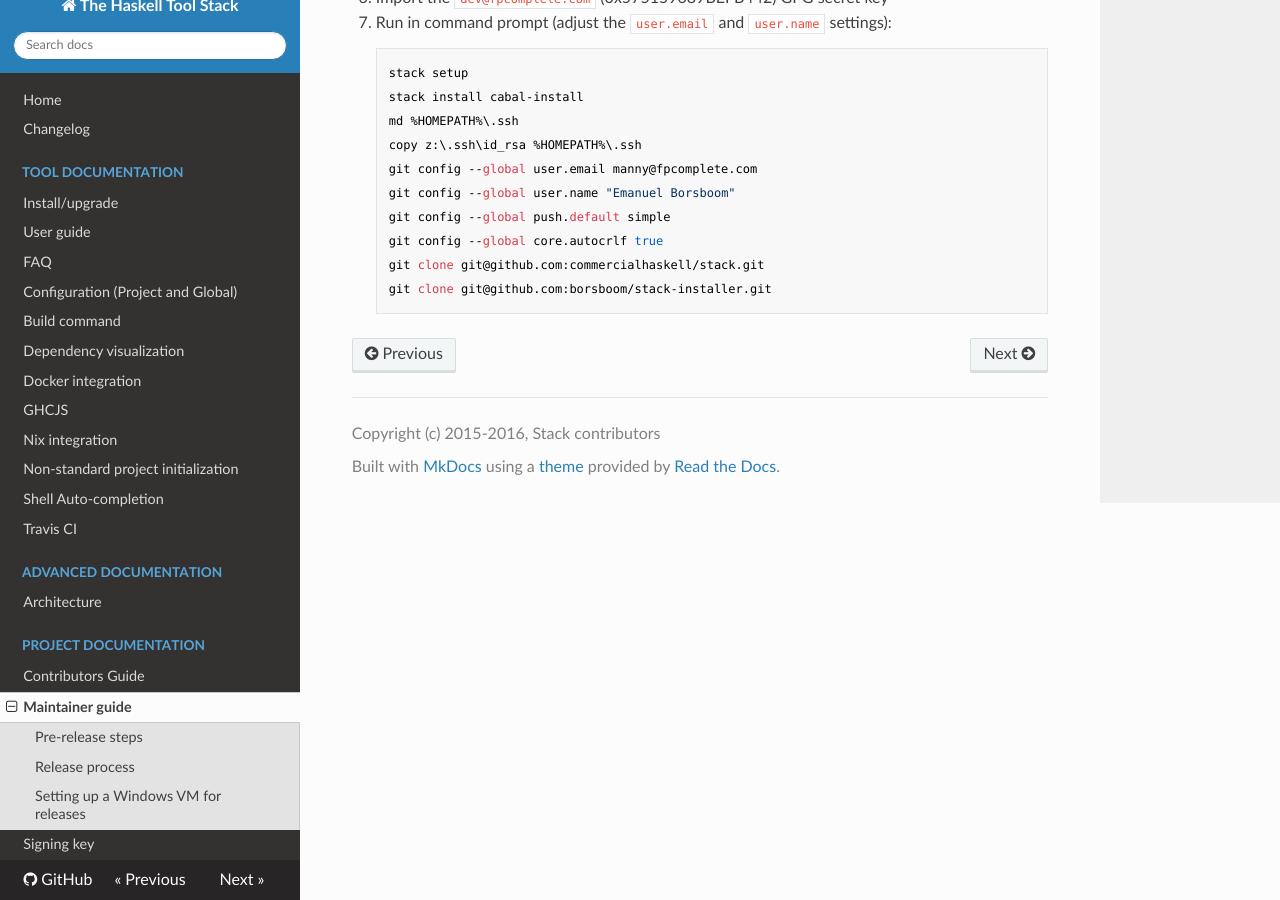
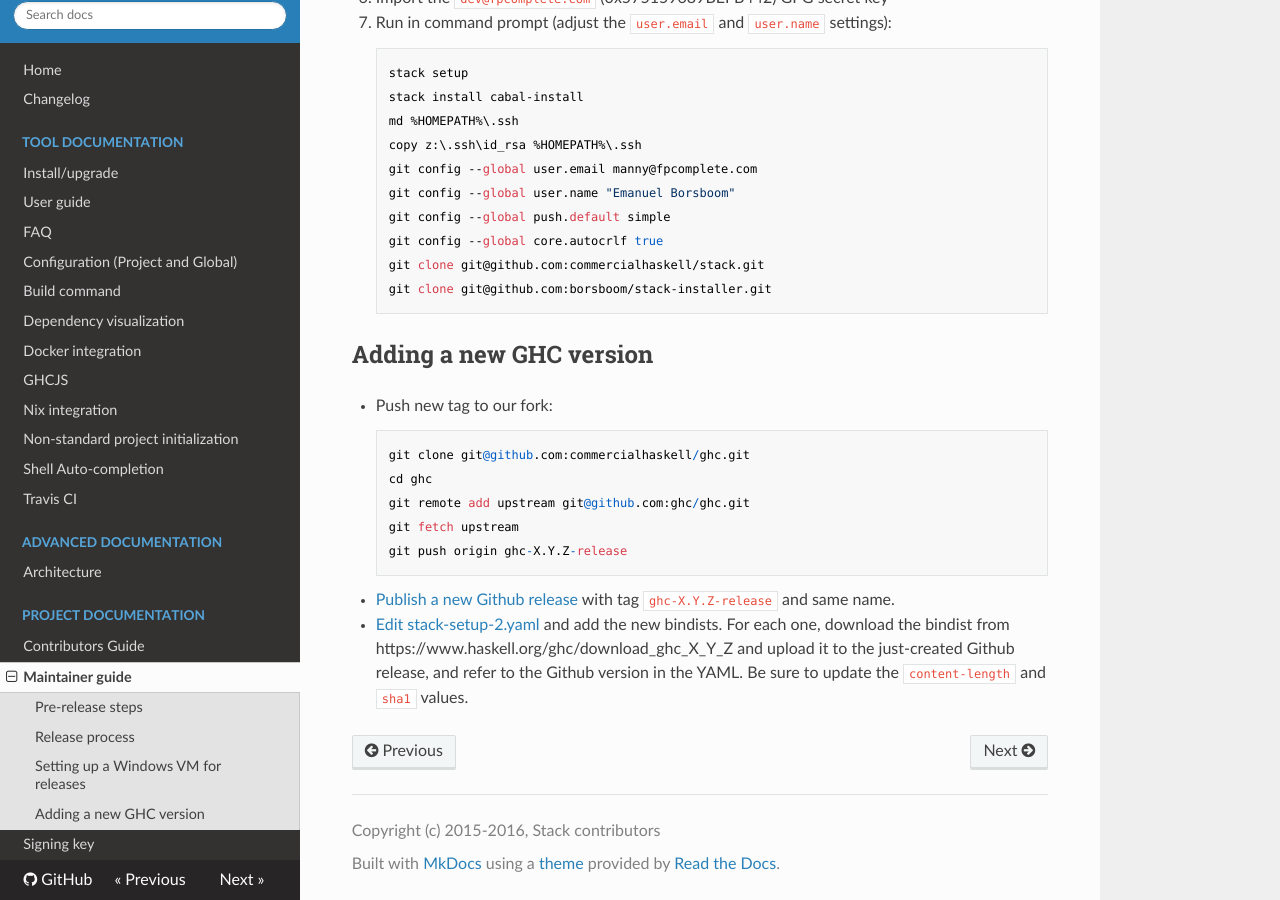
Before and after one commit to commercialhaskell/stack, an MkDocs documentation site: the page built from doc/MAINTAINER_GUIDE.md, in a window 1280 px wide and 900 px high, scrolled down 3462 px. Built offline with MkDocs 1.6.1, drawn with Linux system fonts in a browser that asks for light colours; nearby versions of some CDN libraries; old or Windows-style settings are respelled for this version of MkDocs.

Commit message:
Update MAINTAINER_GUIDE.md

```diff
--- a/doc/MAINTAINER_GUIDE.md
+++ b/doc/MAINTAINER_GUIDE.md
@@ -194,3 +194,22 @@
         git config --global core.autocrlf true
         git clone git@github.com:commercialhaskell/stack.git
         git clone git@github.com:borsboom/stack-installer.git
+
+## Adding a new GHC version
+
+  * Push new tag to our fork:
+
+        git clone git@github.com:commercialhaskell/ghc.git
+        cd ghc
+        git remote add upstream git@github.com:ghc/ghc.git
+        git fetch upstream
+        git push origin ghc-X.Y.Z-release
+
+  * [Publish a new Github release](https://github.com/commercialhaskell/ghc/releases/new)
+    with tag `ghc-X.Y.Z-release` and same name.
+
+  * [Edit stack-setup-2.yaml](https://github.com/fpco/stackage-content/edit/master/stack/stack-setup-2.yaml)
+    and add the new bindists. For each one, download the bindist from
+    https://www.haskell.org/ghc/download_ghc_X_Y_Z and upload it to the
+    just-created Github release, and refer to the Github version in the YAML. Be
+    sure to update the `content-length` and `sha1` values.
```
